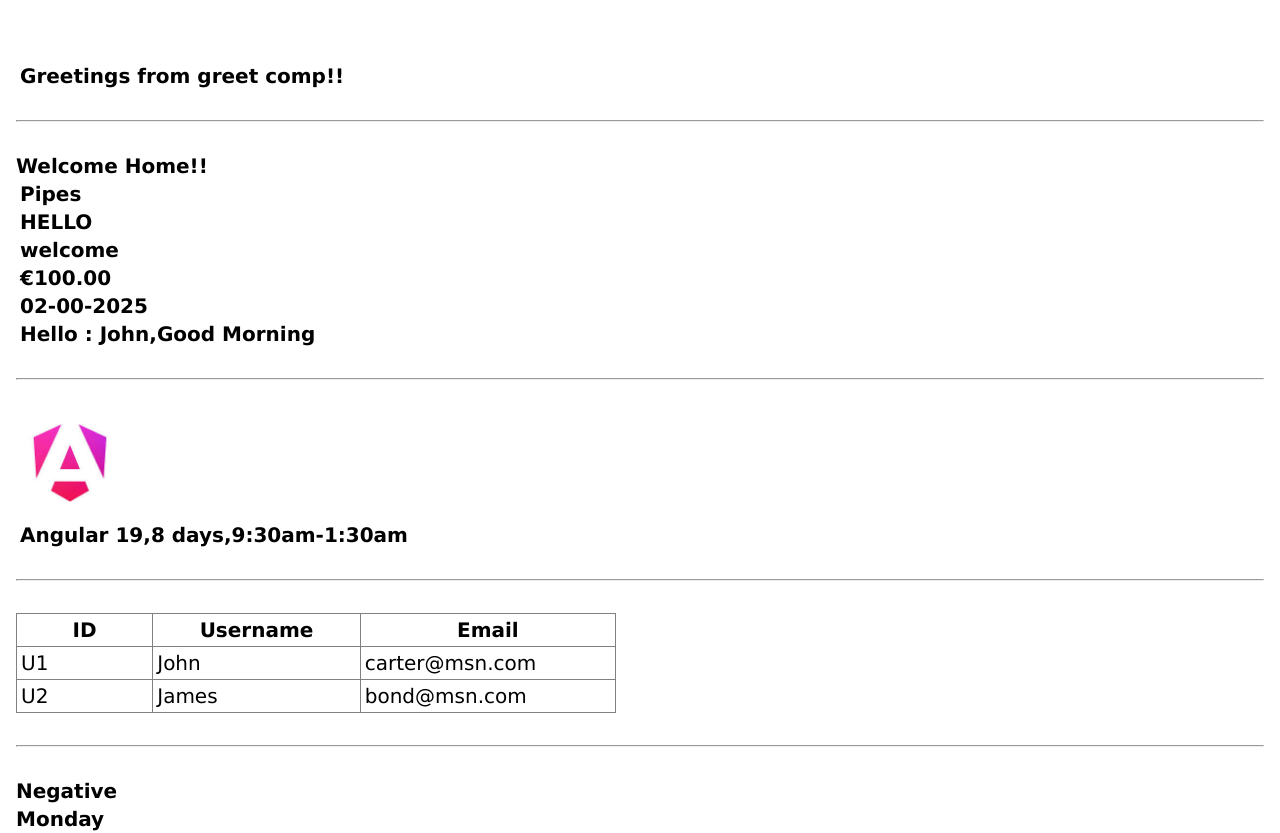
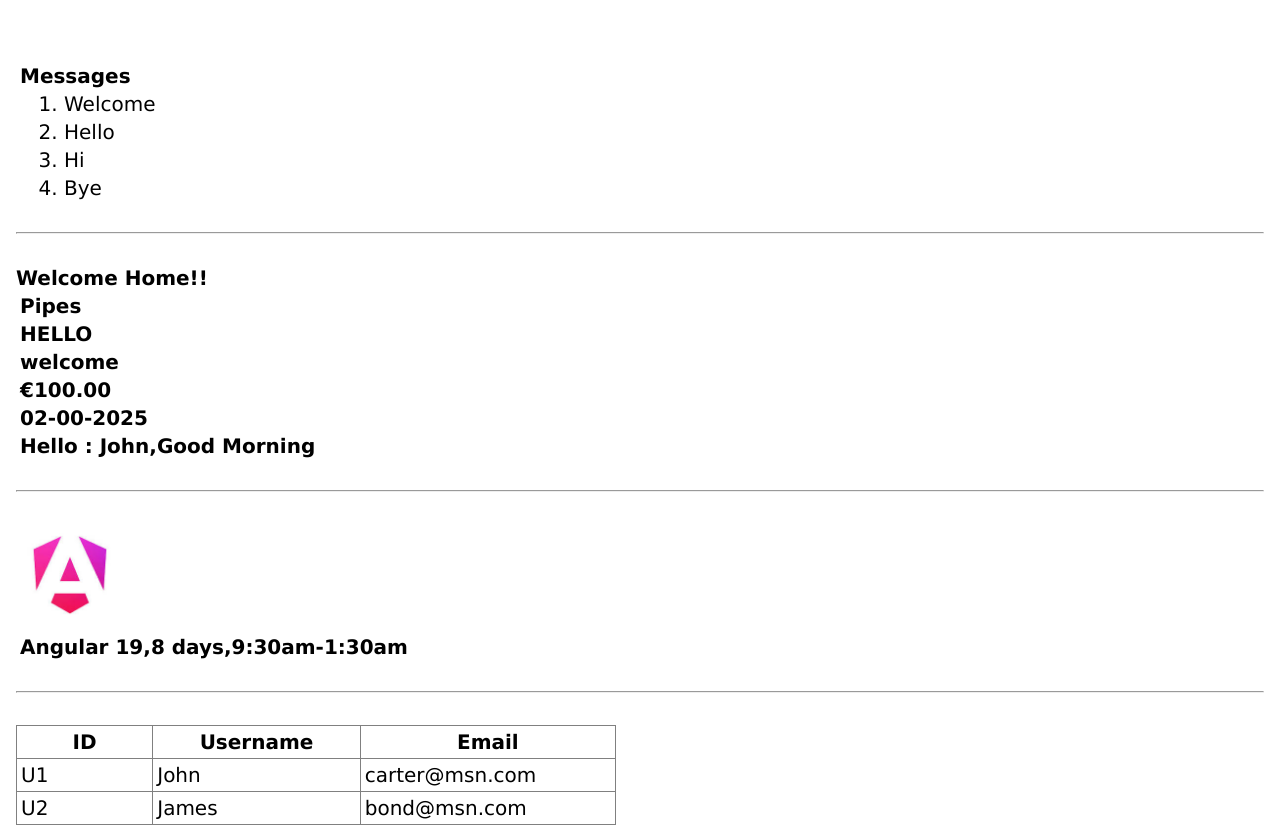
Before and after one commit to Codeworm08/angular-training, an Angular app in the folder firstapp/: page / in a window 1280 px wide. Shown: the top 833 px of the page. Built offline with nearby package versions, Linux system fonts and the light colour scheme.

Commit message:
DI/Injectable

```diff
--- a/firstapp/src/app/app.module.ts
+++ b/firstapp/src/app/app.module.ts
@@ -12,6 +12,7 @@ import { HighlightDirective } from './highlight.directive';
 import { HelloPipe } from './hello.pipe';
 import { BlogpostComponent } from './blogpost/blogpost.component';
 import { CommentComponent } from './comment/comment.component';
+import { GreetService } from './greet/greet.service';
 
 @NgModule({
   declarations: [
--- a/firstapp/src/app/blogpost/blogpost.component.ts
+++ b/firstapp/src/app/blogpost/blogpost.component.ts
@@ -7,7 +7,6 @@ import { Component } from '@angular/core';
   styleUrl: './blogpost.component.css'
 })
 export class BlogpostComponent {
-
   public comments:Array<string> =[];
   public processComment(cmt:string) : void {
     this.comments.push(cmt);
--- a/firstapp/src/app/greet/greet.component.html
+++ b/firstapp/src/app/greet/greet.component.html
@@ -1,4 +1,9 @@
 
 <div>
-    <h3 [appHighlight]="color">{{msg}}</h3>
+    <h3>Messages</h3>
+    <ol>
+    @for (m of msgs; track $index) {
+     <li>{{m}}</li>
+    }
+</ol>
 </div>
--- a/firstapp/src/app/greet/greet.component.ts
+++ b/firstapp/src/app/greet/greet.component.ts
@@ -1,12 +1,19 @@
 import { Component } from "@angular/core";
+import { GreetService } from "./greet.service";
 
 @Component({
     selector:'app-greet',
     templateUrl:'./greet.component.html',
     styleUrl :'./greet.component.css',
-    standalone:false
+    standalone:false,
+
 })
 export class GreetComponent {
-    public msg:string='Greetings from greet comp!!'
-    public color:string='yellow';
+    public msgs:Array<string> =[];
+    //constructor injection
+    constructor(private gs:GreetService){
+        this.msgs = gs.getMsgs();
+    }
+
+
 }
--- /dev/null
+++ b/firstapp/src/app/greet/greet.service.ts
@@ -0,0 +1,13 @@
+import { Injectable } from "@angular/core";
+
+@Injectable({
+    providedIn:'root'
+})
+export class GreetService {
+
+    public getMsgs():Array<string>
+    {
+       return ['Welcome','Hello','Hi','Bye'];
+    }
+
+}
--- a/firstapp/src/app/user/user.component.ts
+++ b/firstapp/src/app/user/user.component.ts
@@ -1,4 +1,4 @@
-import { Component, OnDestroy, OnInit } from '@angular/core';
+import { Component, Inject, OnDestroy, OnInit } from '@angular/core';
 import { User } from './user';
 import { UserService } from './user.service';
 import { filter, map } from 'rxjs';
@@ -9,7 +9,7 @@ import { filter, map } from 'rxjs';
   templateUrl: './user.component.html',
   styleUrl: './user.component.css'
 })
-export class UserComponent implements OnInit, OnDestroy {
+export class UserComponent  {
   users: Array<User> = [];
   /*public ngOnInit() {
     let us: UserService = new UserService();
@@ -19,14 +19,9 @@ export class UserComponent implements OnInit, OnDestroy {
 
   }*/
 
-  public ngOnInit() {
-    let us: UserService = new UserService();
-      us.getUsersRx().subscribe(data=>{
+  public constructor(private us:UserService) {
+     this.us.getUsersRx().subscribe(data=>{
       this.users= data;
     });
   }
-
-  ngOnDestroy(): void {
-    this.users = [];
-  }
 }
--- a/firstapp/src/app/user/user.service.ts
+++ b/firstapp/src/app/user/user.service.ts
@@ -1,5 +1,9 @@
 import { Observable } from "rxjs";
 import { User } from "./user";
+import { Injectable } from "@angular/core";
+@Injectable({
+    providedIn:'root'
+})
 export class UserService {
     private usersdata: Array<User> = [
         { userid: 'U1', username: 'John', email: 'carter@msn.com' },
```
